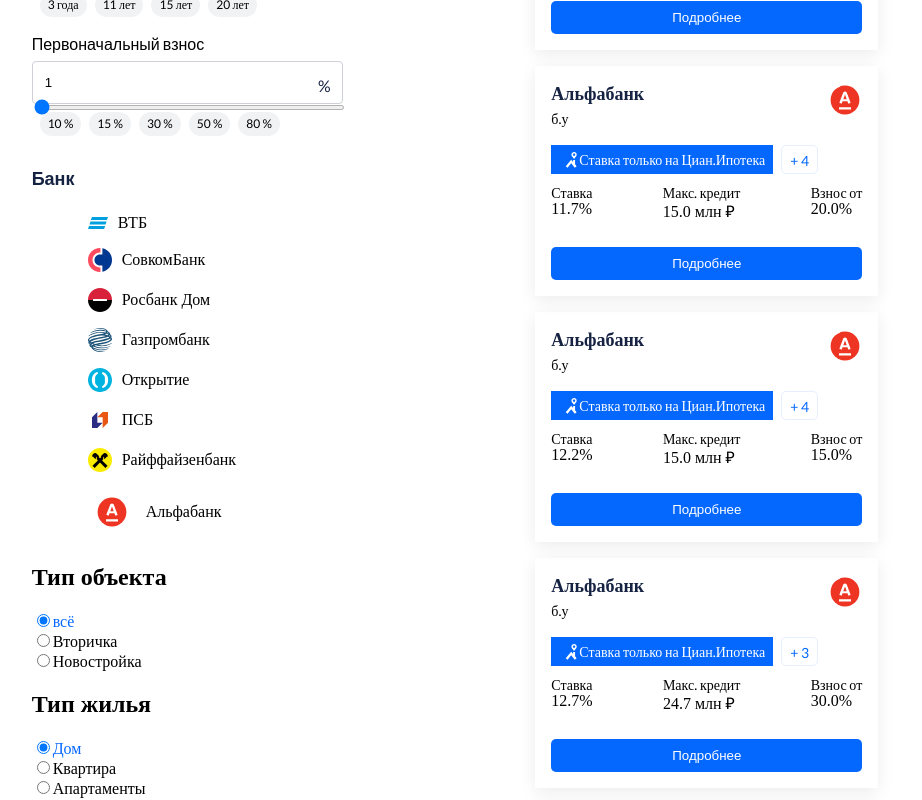
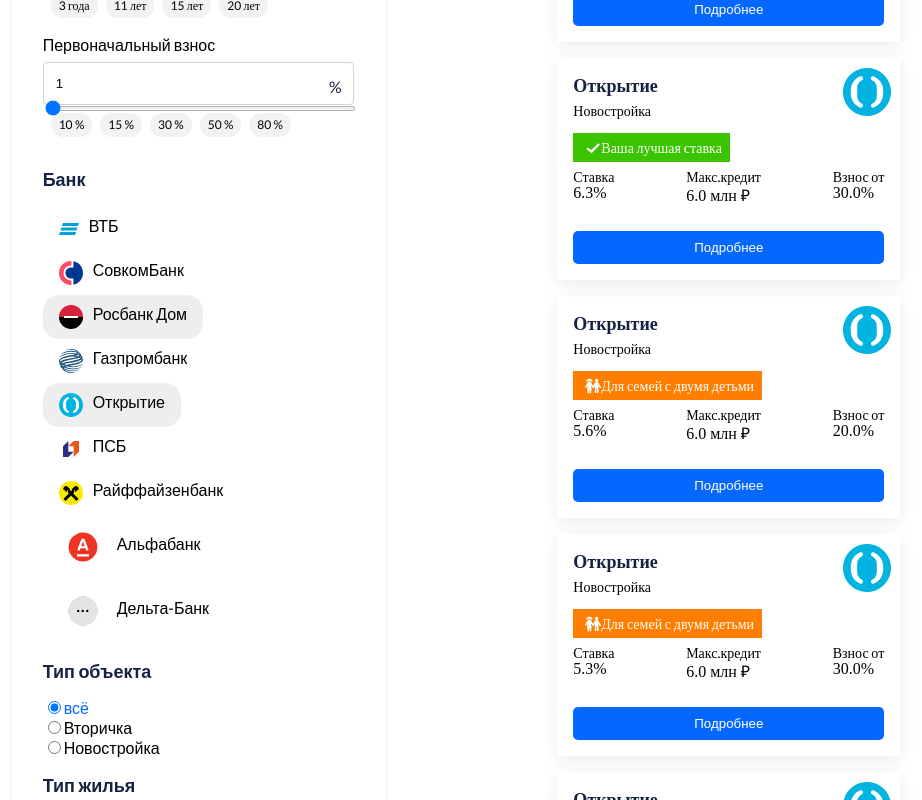
Before and after one commit to Borysodessa/my-app, a React (Create React App) app: page / in a window 1280 px wide. Shown: the part 300-1100 px from the top of the page, without its empty margins (177-1099 px from the left). Built offline with nearby package versions, Linux system fonts and the light colour scheme.

Commit message:
сделаны сортировка банков по типу , страховке

```diff
--- a/src/components/App.jsx
+++ b/src/components/App.jsx
@@ -12,10 +12,43 @@
 export const App = () => {
   const [creditTerm, setcreditTerm] = useState(0);
   const [anInitialFee, setAnInitialFee] = useState(1);
-  const [selectBank, setSelectBank] = useState(["rosbankDom", "open"]); // <----
-  const [typeObj, setTypeObj] = useState("all");
-  const [typeHousing, setTypeHousing] = useState("house");
+  const [selectBank, setSelectBank] = useState([
+    "bank-rosbankDom",
+    "bank-open",
+  ]);
+  const [typeObj, setTypeObj] = useState("ALL");
+  const [typeHousing, setTypeHousing] = useState("FLAT");
   const [incuranced, setIncuranced] = useState(true);
+
+  const filteredOffers = offers.filter((offer) =>
+    selectBank.includes(offer.bankId)
+  );
+
+  const filteredTypes = filteredOffers.filter((obj) => {
+    if (typeObj === "ALL") {
+      return true;
+    }
+    return obj.product === typeObj;
+  });
+
+  const filteredByPropertyType = [];
+  filteredTypes.forEach((filteredType) => {
+    return (
+      filteredType.requirements.filter((el) => el.key === "PROPERTY_TYPE") &&
+      filteredType.requirements.filter((el) => el.value === typeHousing)
+        .length !== 0 &&
+      filteredByPropertyType.push(filteredType)
+    );
+  });
+
+  const filteredByInsurance = [];
+  filteredByPropertyType.forEach((obj) => {
+    return (
+      obj.requirements.filter(
+        (el) => el.key === "INSURANCE" && el.value === incuranced
+      ).length !== 0 && filteredByInsurance.push(obj)
+    );
+  });
 
   return (
     <section className="mortgageSettings">
@@ -57,20 +90,28 @@
         />
         <GetTyps
           typsTitle={"Тип объекта"}
-          typsItems={["all", "resale", "newBuilding"]}
+          typsItems={{
+            ALL: "всё",
+            USED: "Вторичка",
+            NEW: "Новостройка",
+          }}
           types={typeObj}
           setTypes={setTypeObj}
         />
         <GetTyps
           typsTitle={"Тип жилья"}
-          typsItems={["house", "room", "apartment"]}
+          typsItems={{
+            COTTAGE: "Дом",
+            FLAT: "Квартира",
+            APARTMENTS: "Апартаменты",
+          }}
           types={typeHousing}
           setTypes={setTypeHousing}
         />
         <Insurance incuranced={incuranced} setIncuranced={setIncuranced} />
       </div>
 
-      <AppCard offers={offers} />
+      <AppCard offers={filteredByInsurance} selectBank={selectBank} />
     </section>
   );
 };
--- a/src/components/AppCard.jsx
+++ b/src/components/AppCard.jsx
@@ -1,14 +1,5 @@
 import { Card } from "./Card";
 import "./styles.css";
-
-const banks = {
-  "bank-vtb-new": "ВТБ",
-  "bank-alfa": "Альфабанк",
-  "bank-delta": "Дельта-Банк",
-  "bank-raif": "Райффайзенбанк",
-  "bank-gpb": "Газпромбанк",
-  "bank-open": "Открытие",
-};
 
 export const AppCard = ({ offers }) => {
   return (
@@ -16,6 +7,7 @@
       <p>всего: {offers.length} </p>
       {offers.map((offer, i) => (
         <Card
+          key={offer.offerId}
           bankId={offer.bankId}
           type={offer.type}
           product={offer.product}
--- a/src/components/Card.jsx
+++ b/src/components/Card.jsx
@@ -1,33 +1,44 @@
-import { FeaturesShow } from './functionOffer';
-import { Header } from './Header';
-import {FormatRate} from './condition-text-format'
-import {FormatMaxAmount} from './condition-text-format'
-import {FormatMinInitialPayment} from './condition-text-format'
-import './styles.css'
+import { FeaturesShow } from "./functionOffer";
+import { Header } from "./Header";
+import { FormatRate } from "./condition-text-format";
+import { FormatMaxAmount } from "./condition-text-format";
+import { FormatMinInitialPayment } from "./condition-text-format";
 
-export const Card = ({ bankId, product, rate, maxAmount,
-    minInitialPayment, features }) => {
-return(
+import "./styles.css";
+
+export const Card = ({
+  bankId,
+  product,
+  rate,
+  maxAmount,
+  minInitialPayment,
+  features,
+  selectBank,
+}) => {
+  return (
     <div className="card">
-    <Header  bankId={bankId} product={product}/>
-    <p className="features">
-        <FeaturesShow featuresShow ={features}/>
-    </p>
+      <Header bankId={bankId} product={product} />
+
+      <div className="features">
+        <FeaturesShow featuresShow={features} />
+      </div>
       <ul className="finans-prop">
         <li>
           <p className="conditions-text bid">Ставка</p>
-            <FormatRate formatRate = {rate}/>
+          <FormatRate formatRate={rate} />
         </li>
         <li>
-            <p className="conditions-text ">Макс. кредит</p>
-            <FormatMaxAmount formatMaxAmount = { maxAmount }/>
+          <p className="conditions-text ">Макс.кредит</p>
+          <FormatMaxAmount formatMaxAmount={maxAmount} />
         </li>
         <li>
           <p className="conditions-text">Взнос от</p>
-            <FormatMinInitialPayment formatMinInitialPayment = { minInitialPayment }/>
+          <FormatMinInitialPayment
+            formatMinInitialPayment={minInitialPayment}
+          />
         </li>
       </ul>
       <button className="button-detail">Подробнее</button>
     </div>
   );
-}
+};
--- a/src/components/banks.jsx
+++ b/src/components/banks.jsx
@@ -4,21 +4,30 @@
 import raif from "../images/Raif.svg";
 import gpb from "../images/Gazprom.svg";
 import open from "../images/Otkitie.svg";
+import sovcombank from "../images/sovcom.svg";
+import rosbankDom from "../images/Rosbank-dom.svg";
+import PSB from "../images/PSB.svg";
 
 export const banks = {
+  "bank-rosbankDom": "Росбанк Дом",
+  "bank-sovcombank": "СовкомБанк",
   "bank-vtb-new": "ВТБ",
   "bank-alfa": "Альфабанк",
   "bank-delta": "Дельта-Банк",
   "bank-raif": "Райффайзенбанк",
   "bank-gpb": "Газпромбанк",
   "bank-open": "Открытие",
+  "bank-psb": "ПСБ",
 };
 
 export const banksLogo = {
+  "bank-rosbankDom": rosbankDom,
+  "bank-sovcombank": sovcombank,
   "bank-vtb-new": vtb,
   "bank-alfa": alfa,
   "bank-delta": delta,
   "bank-raif": raif,
   "bank-gpb": gpb,
   "bank-open": open,
+  "bank-psb": PSB,
 };
--- a/src/components/features.jsx
+++ b/src/components/features.jsx
@@ -1,40 +1,41 @@
-import './styles.css'
+import "./styles.css";
 
-import best from '../imagesBagCard/best_rate.svg'
-import cian from '../imagesBagCard/onlyCian.svg'
-import family from '../imagesBagCard/children.svg'
-import matKapital from '../imagesBagCard/mum.svg'
-import supportNew from '../imagesBagCard/supportNew.svg'
+import best from "../imagesBagCard/best_rate.svg";
+import cian from "../imagesBagCard/onlyCian.svg";
+import family from "../imagesBagCard/children.svg";
+import matKapital from "../imagesBagCard/mum.svg";
+import supportNew from "../imagesBagCard/supportNew.svg";
 
 export const featuresParams = {
   DISCOUNT_FOR_CIAN: {
     logo: cian,
-        text:'Ставка только на Циан.Ипотека',
-        color: '#FFFFFF',
-        background: '#0468FF'
+    text: "Ставка только на Циан.Ипотека",
+    color: "#FFFFFF",
+    background: "#0468FF",
   },
-    GOS_HELP_FAMILY:{
+  GOS_HELP_FAMILY: {
     logo: family,
-        text:'Для семей с двумя детьми',
-        color: '#FFFFFF',
-        background: '#FF7E00'
+    text: "Для семей с двумя детьми",
+    color: "#FFFFFF",
+    background: "#FF7E00",
   },
-    MATERNITY_CAPITAL:{
+  MATERNITY_CAPITAL: {
     logo: matKapital,
-        text:'Материнский капитал',
-        color: '#0468FF',
-        background: 'rgba(4, 104, 255, 0.1)'
+    text: "Материнский капитал",
+    color: "#0468FF",
+    background: "rgba(4, 104, 255, 0.1)",
   },
-    GOS_HELP_IGS:{
+  GOS_HELP_IGS: {
     logo: supportNew,
-        text:'Господдержка для новостроек',
-        color:  '#FFFFFF',
-        background: '#FF7E00'
+    text: "Господдержка для новостроек",
+    color: "#FFFFFF",
+    background: "#FF7E00",
   },
-    GOS_HELP_COVID:{
+  GOS_HELP_COVID: {
     logo: best,
-        text:'Ваша лучшая ставка',
-        color: '#FFFFFF',
-        background: '#3AC500'
+    text: "Ваша лучшая ставка",
+    color: "#FFFFFF",
+    background: "#3AC500",
   },
-}
+};
+export const featuresRequirements = {};
--- a/src/components/functionOffer.js
+++ b/src/components/functionOffer.js
@@ -1,7 +1,7 @@
-import { featuresParams } from './features';
+import { featuresParams } from "./features";
 
 export function FeaturesShow({ featuresShow }) {
-    if(featuresShow === undefined){
+  if (featuresShow === undefined) {
     return;
   }
   if (featuresShow.length === 0) {
@@ -11,15 +11,13 @@
   const { logo, text, color, background } = featuresParams[featuresShow[0]];
   return (
     <div className="wrap-features">
-            <div className="features-text" style={{color, background }}>
-                    <img className="features-logo" src={logo}></img>
+      <div className="features-text" style={{ color, background }}>
+        <img className="features-logo" src={logo} alt=""></img>
         {text}
       </div>
       {featuresShow.length > 1 && (
-                <span className="features-quantity">
-                    + {featuresShow.length - 1}
-                </span>
+        <span className="features-quantity">+ {featuresShow.length - 1}</span>
       )}
     </div>
-        )
+  );
 }
--- a/src/components/regionSelection/insurance.jsx
+++ b/src/components/regionSelection/insurance.jsx
@@ -1,7 +1,7 @@
 export function Insurance({ incuranced, setIncuranced }) {
   function onChange(event) {
     setIncuranced(!event.target.checked);
-    console.log(event.target.checked);
+    //console.log(event.target.checked);
   }
 
   return (
--- a/src/components/regionSelection/regionBank.jsx
+++ b/src/components/regionSelection/regionBank.jsx
@@ -14,7 +14,6 @@
         : [...selectBank, id]
     );
   }
-
   return (
     <section className="regionBankSection">
       <h2 className="regionBankTitle">{title}</h2>
--- a/src/components/regionSelection/regionBanksName.jsx
+++ b/src/components/regionSelection/regionBanksName.jsx
@@ -1,11 +1,12 @@
 import vtb from "../../images/VTB.svg";
-import sovcombank from "./images/sovcom.svg";
+import sovcombank from "../../images/sovcom.svg";
 import rosbankDom from "./images/Rosbank-dom.svg";
 import gpb from "./images/Gazprom.svg";
-import open from "./images/Otkitie.svg";
-import PSB from "./images/PSB.svg";
+import open from "../../images/Otkitie.svg";
+import PSB from "../../images/PSB.svg";
 import raif from "../../images/Raif.svg";
 import alfa from "../../images/Alfa.svg";
+import delta from "../../images/Other.svg";
 
 export const regionBanksName = {
   "bank-vtb-new": "ВТБ",
@@ -16,6 +17,7 @@
   "bank-psb": "ПСБ",
   "bank-raif": "Райффайзенбанк",
   "bank-alfa": "Альфабанк",
+  "bank-delta": "Дельта-Банк",
 };
 
 export const regionBanksLogo = {
@@ -27,4 +29,5 @@
   "bank-psb": PSB,
   "bank-raif": raif,
   "bank-alfa": alfa,
+  "bank-delta": delta,
 };
--- a/src/components/regionSelection/styles.css
+++ b/src/components/regionSelection/styles.css
@@ -71,6 +71,8 @@
     font-family: 'lato', sans-serif;
 }
 
+/*================region============*/
+
 .region-line {
     width: 255px;
     height: 2px;
@@ -91,11 +93,11 @@
     margin-bottom: 0;
 }
 
+/* ==============region-main-hader========= */
+
 .region-line {
     margin-bottom: 16px;
 }
-
-/* ==============region-main-hader========= */
 
 .main-header {
     display: flex;
@@ -176,6 +178,14 @@
     padding-top: 4px;
     background-color: #FFFFFF;
     border-radius: 16px;
+
+}
+
+.container{
+    padding-left: 32px;
+    padding-right: 32px;
+    width: 311px;
+    border: 1px solid rgb(247, 243, 243) ;
 }
 
 .mortgageSettingstitle{
@@ -283,7 +293,8 @@
     margin-right: auto;
     width: 311px;
 }
-.regionBankTitle{
+.regionBankTitle,
+.typesTitle{
     color:  #152242;
     font-family:Lato,
     Arial,
@@ -298,6 +309,7 @@
     display: flex;
     flex-direction: column;
     align-items: flex-start;
+    padding-left: 0;
 }
 
 .regionBankItem{
@@ -315,9 +327,29 @@
 .regionBankText{
     margin-top: 0;
     margin-bottom: 0px;
+    margin-bottom: 6px;
+    font-family: Lato, Arial, sans-serif;
+    font-size: 16px;
+    font-weight: 400;
+    line-height: 22px;
+    letter-spacing: 0px;
+    text-align: left;
 }
 
 .regionBanksActive{
     background-color: #EEEEEE;
     border-radius: 16px;
 }
+
+.inputLabel{
+    font-family: Lato, Arial, sans-serif;
+    font-size: 16px;
+    font-style: normal;
+    font-weight: 400;
+}
+
+/* ===============card====================== */
+.features{
+    margin-top: 12px;
+    margin-bottom: 12px;
+}
--- a/src/components/regionSelection/typs.jsx
+++ b/src/components/regionSelection/typs.jsx
@@ -1,30 +1,20 @@
 export function GetTyps({ typsTitle, typsItems, types, setTypes }) {
-  const typeTitleObj = {
-    all: "всё",
-    resale: "Вторичка",
-    newBuilding: "Новостройка",
-    house: "Дом",
-    room: "Квартира",
-    apartment: "Апартаменты",
-  };
-
-  //const keystypeTitleObj = Object.keys(typeTitleObj);
-
   function onClick(item) {
-    //console.log(item);
     setTypes(item);
   }
-  console.log(types);
+
+  const typesKey = Object.keys(typsItems);
   return (
     <section>
-      <h2>{typsTitle}</h2>
+      <h2 className="typesTitle">{typsTitle}</h2>
       <form>
-        {typsItems.map((item, i) => (
+        {typesKey.map((item, i) => (
           <div key={i}>
             <label
               style={
                 types === item ? { color: "#0468FF" } : { color: "#000000" }
               }
+              className="inputLabel"
             >
               <input
                 type="radio"
@@ -32,9 +22,9 @@
                 name="item"
                 value="item"
                 onClick={() => onClick(item)}
-                checked={types === item ? true : false}
+                defaultChecked={types === item ? true : false}
               />
-              {typeTitleObj[item]}
+              {typsItems[item]}
             </label>
           </div>
         ))}
```
Also changed, not shown: src/components/offers.js, src/images/Otkitie.svg, 1 other file (tests, documents, lock files or other folders). Lines whose indentation alone changed are shown as unchanged.
